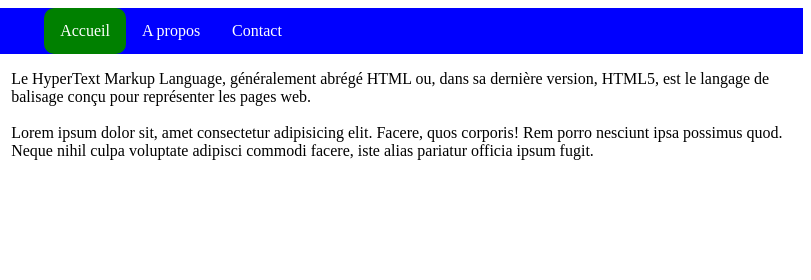
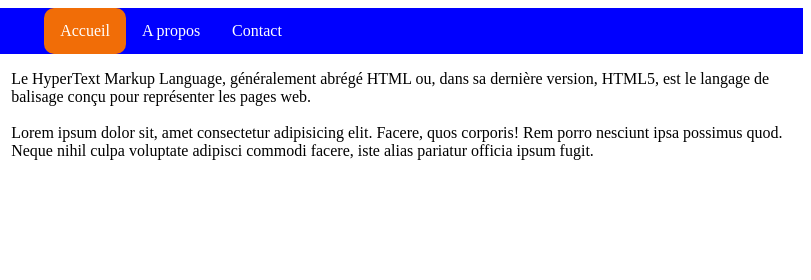
Before and after one commit to Gastech99/tp_test_css, a plain HTML site: page index.html in a window 1280 px wide. In both pictures the pointer is over the item "Accueil". Shown: the top 280 px of the page, 469-1280 px from the left. Drawn offline with Linux system fonts and the light colour scheme.

Commit message:
modif du button

```diff
--- a/style.css
+++ b/style.css
@@ -17,7 +17,7 @@
 }
 
 .nav li:hover{
-    background: green;
+    background: rgb(241, 109, 7);
     border-radius: 10px;
     cursor: pointer;
 }
```
